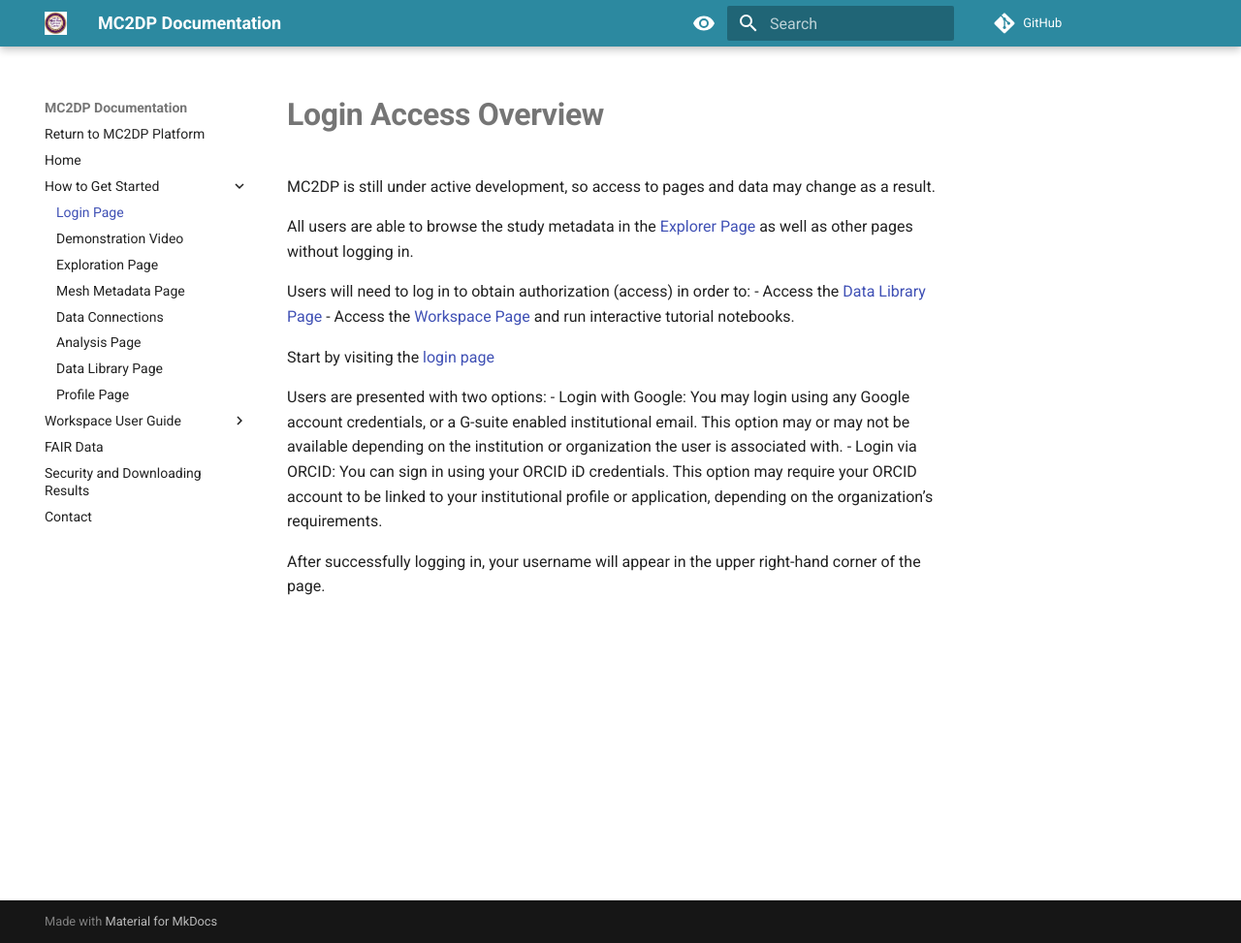
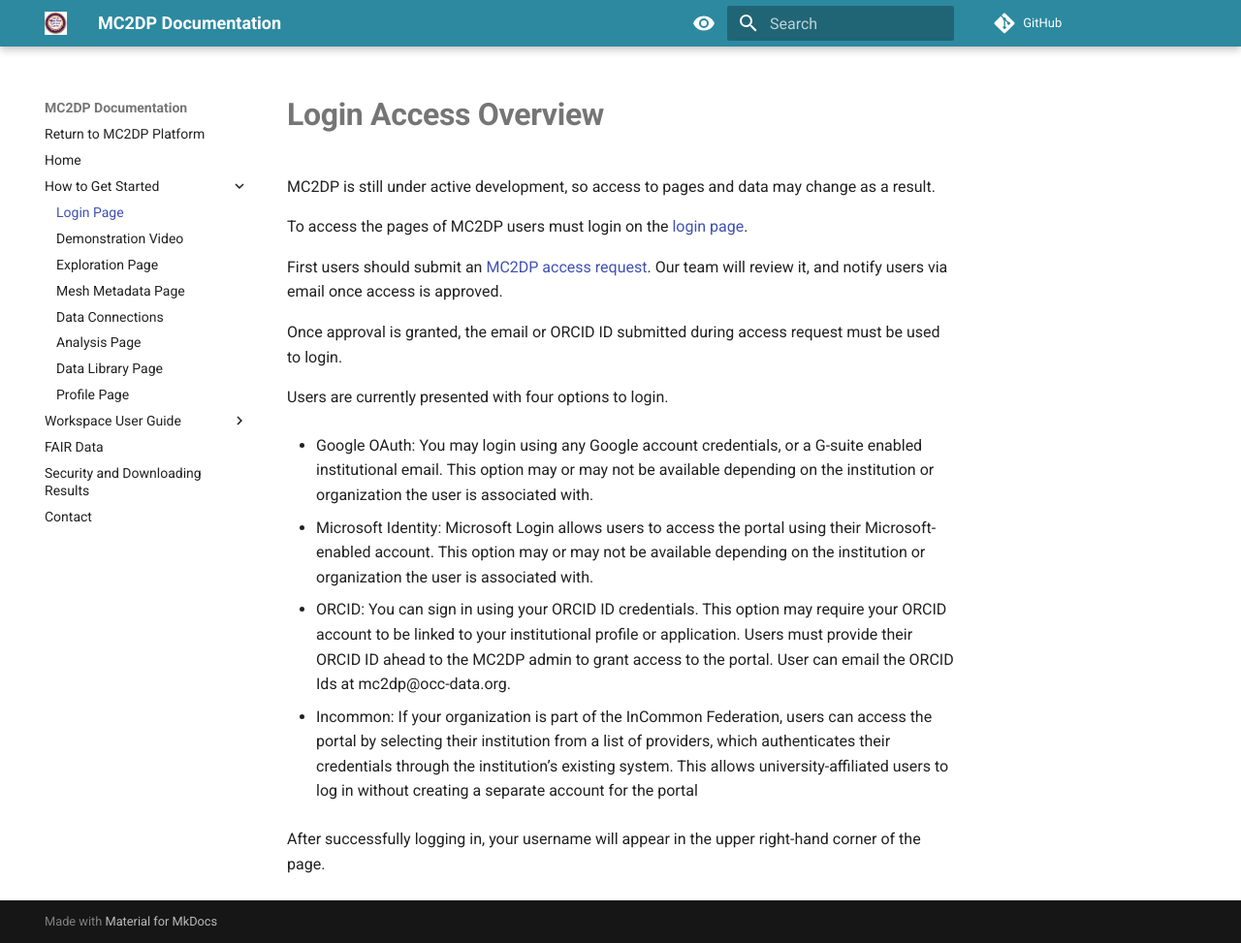
Before and after one commit to uc-cdis/mc2dp-docs, an MkDocs documentation site: the page built from docs/loginoverview.md, in a window 1280 px wide and 973 px high. Shown: the whole window at 97% size. Built offline with MkDocs 1.6.1 and Material for MkDocs 9.7.7, drawn with Linux system fonts in a browser that asks for light colours; comment, search, counter and statistics services are not loaded.

Commit message:
adding loging information to the login overview page

```diff
--- a/docs/loginoverview.md
+++ b/docs/loginoverview.md
@@ -2,16 +2,20 @@
 
 MC2DP is still under active development, so access to pages and data may change as a result.
 
-All users are able to browse the study metadata in the [Explorer Page](https://mc2dp.data-commons.org/Explorer) as well as other pages without logging in.
+To access the pages of MC2DP users must login on the [login page](https://mc2dp.data-commons.org/Login).
 
-Users will need to log in to obtain authorization (access) in order to:
-- Access the [Data Library Page](https://mc2dp.data-commons.org/DataLibrary)
-- Access the [Workspace Page](https://mc2dp.data-commons.org/Workspace) and run interactive tutorial notebooks.
+First users should submit an [MC2DP access request](https://forms.gle/gHkKB2HzpBhUbymS6). Our team will review it, and notify users via email once access is approved.
 
-Start by visiting the [login page](https://mc2dp.data-commons.org/Login)
+Once approval is granted, the email or ORCID ID submitted during access request must be used to login.
 
-Users are presented with two options:
-- Login with Google: You may login using any Google account credentials, or a G-suite enabled institutional email. This option may or may not be available depending on the institution or organization the user is associated with.
-- Login via ORCID: You can sign in using your ORCID iD credentials. This option may require your ORCID account to be linked to your institutional profile or application, depending on the organization’s requirements.
+Users are currently presented with four options to login.
+
+- Google OAuth: You may login using any Google account credentials, or a G-suite enabled institutional email. This option may or may not be available depending on the institution or organization the user is associated with.
+
+- Microsoft Identity: Microsoft Login allows users to access the portal using their Microsoft-enabled account. This option may or may not be available depending on the institution or organization the user is associated with.
+
+- ORCID: You can sign in using your ORCID ID credentials. This option may require your ORCID account to be linked to your institutional profile or application. Users must provide their ORCID ID ahead to the MC2DP admin to grant access to the portal. User can email the ORCID Ids at mc2dp@occ-data.org.
+
+- Incommon: If your organization is part of the InCommon Federation, users can access the portal by selecting their institution from a list of providers, which authenticates their credentials through the institution’s existing system. This allows university-affiliated users to log in without creating a separate account for the portal
 
 After successfully logging in, your username will appear in the upper right-hand corner of the page.
```
